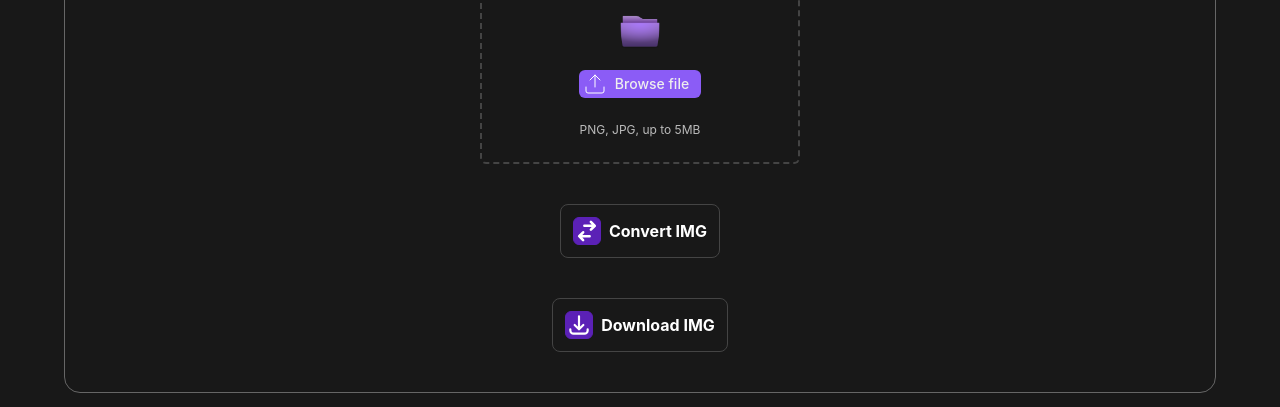
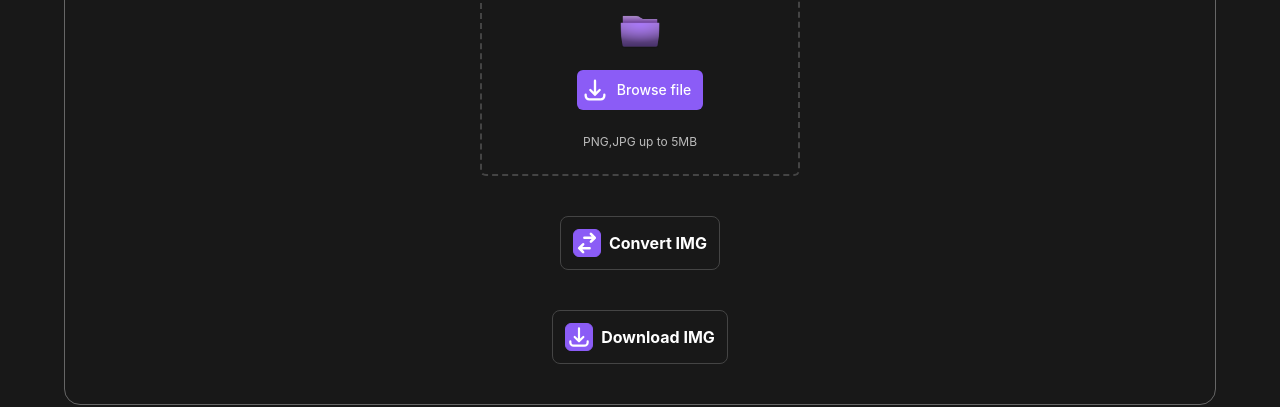
Before and after one commit to Santheepkumar/dev-converter, a Next.js app in the folder dev-converter-ui/: page /image-to-pdf in a window 1280 px wide. Shown: the part 229-636 px from the top of the page. Built offline with nearby package versions, Linux system fonts and the light colour scheme; no server answers.

Commit message:
image added

```diff
--- a/dev-converter-ui/components/common/PdfConverter.jsx
+++ b/dev-converter-ui/components/common/PdfConverter.jsx
@@ -48,29 +48,21 @@ function PdfConverter() {
 
                   <label
                     htmlFor="file-upload"
-                    className="flex mx-auto  relative px-1 py-0.5 mt-3 cursor-pointer bg-purple-500 rounded-md font-medium text-dark-100 focus-within:outline-none focus-within:ring-2"
+                    className="flex mx-auto  relative px-1 py-0.5 mt-3 cursor-pointer bg-purple-500 rounded-md font-medium text-white focus-within:outline-none focus-within:ring-2"
                   >
                      <svg
                      xmlns="http://www.w3.org/2000/svg"
-
-                     width="24"
-                     height="24"
-                     viewBox="0 0 24 24"
-                     fill="none"
-                     stroke="currentColor"
-                     strokewidth="2"
-                     strokeLinecap="round"
-                     strokeLinejoin="round"
-                     className="feather feather-upload m stroke-current text-white"
+                      className="h-7 w-7 mt-1 mb-1  "
+                    fill="none"
+                    viewBox="0 0 24 24"
+                    stroke="currentColor"
                     >
-                     <path
-                      d="M21 15v4a2 2 0 0 1-2 2H5a2 2 0 0 1-2-2v-4">
-                     </path>
-                     <polyline points="17 8 12 3 7 8">
-                     </polyline>
-                     <line x1="12" y1="3" x2="12" y2="15"></line>
+                      <path strokeLinecap="round"
+                    strokeLinejoin="round"
+                    strokeWidth={2}
+                    d="M4 16v1a3 3 0 003 3h10a3 3 0 003-3v-1m-4-4l-4 4m0 0l-4-4m4 4V4" />
                      </svg>
-                     <span className="ml-2 mt-0.5 mr-2">Browse file</span>
+                     <span className="ml-2 mt-2 mr-2">Browse file</span>
                      <input
                       id="file-upload"
                       name="file-upload"
@@ -80,7 +72,7 @@ function PdfConverter() {
                   </label>
                 </div>
                 <p className="text-xs  text-gray-300 pt-5">
-                  PNG, JPG, up to 5MB
+                  PNG,JPG up to 5MB
                 </p>
               </div>
             </div>
@@ -91,7 +83,7 @@ function PdfConverter() {
 
                     <svg
                      xmlns="http://www.w3.org/2000/svg"
-                     className="h-7 mt-1 mb-1 w-7 border border-purple-800 outline-none rounded-md bg-purple-800"
+                     className="h-7 mt-1 mb-1 w-7 border border-purple-500 outline-none rounded-md bg-purple-500"
                      viewBox="0 0 20 20"
                      fill="currentColor">
                     <path
@@ -106,7 +98,7 @@ function PdfConverter() {
         <button className="flex mx-auto px-3 mb-10 py-2 mt-10 focus:outline-none focus:text-brand-700 focus:bg-gray-800  hover:bg-gray-600 hover:border-gray-400 border-gray-500 focus:ring focus:ring-brand-800 font-bold text-base text-white border rounded-lg ">
                     <svg
                     xmlns="http://www.w3.org/2000/svg"
-                    className="h-7 w-7 mt-1 mb-1 bg-purple-800 border border-purple-800 rounded-md outline-none"
+                    className="h-7 w-7 mt-1 mb-1  bg-purple-500 border border-purple-500 rounded-md outline-none"
                     fill="none"
                     viewBox="0 0 24 24"
                     stroke="currentColor">
```
Also changed, not shown: dev-converter-ui/components/assets/images/sanjai.png (added).
